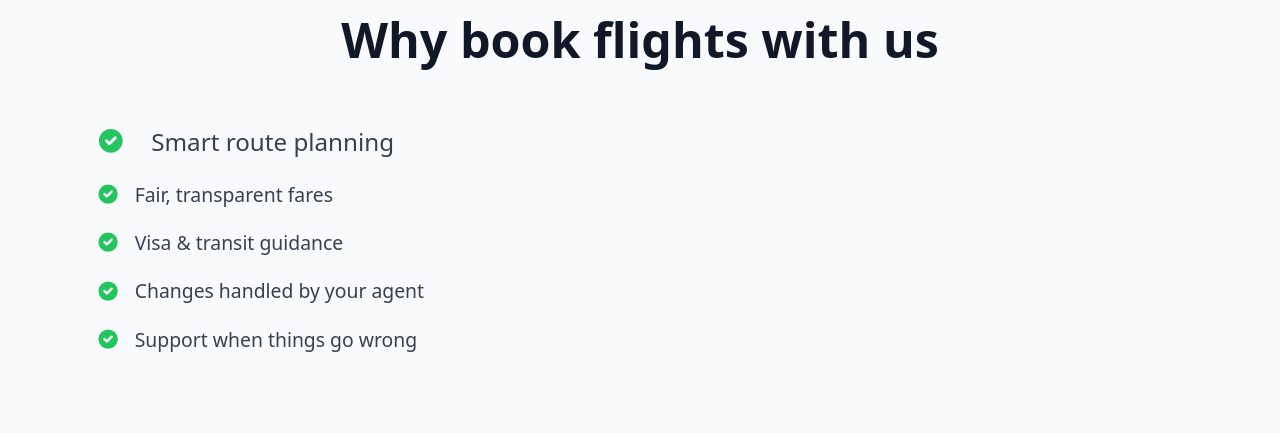
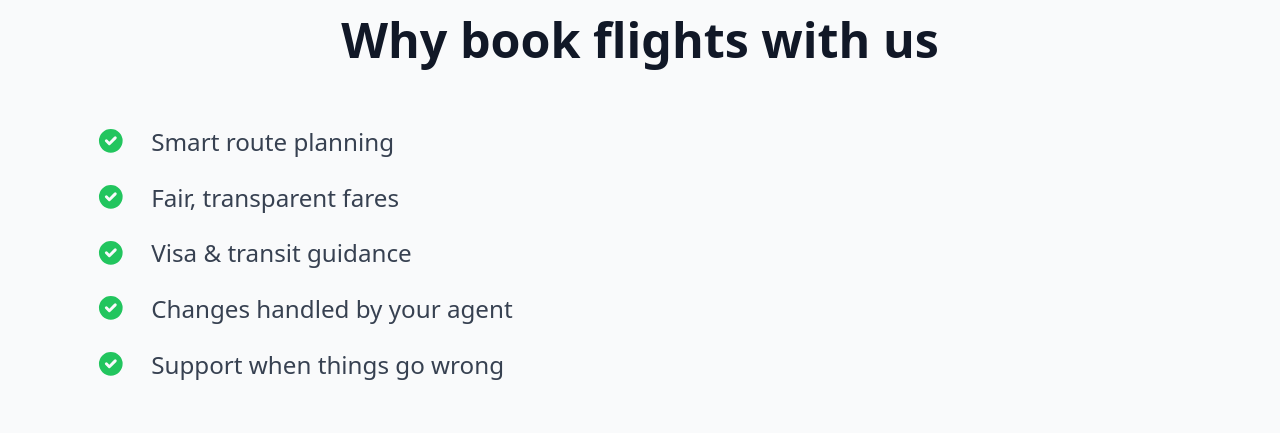
Before and after one commit to ismailnyza/southlink-websie, a Gatsby site: page / in a window 1280 px wide. Shown: the part 2075-2508 px from the top of the page. Built offline with nearby package versions, Linux system fonts and the light colour scheme; Gatsby itself is replaced by a stand-in of ours.

Commit message:
Complete fluid typography conversion for all list items

```diff
--- a/src/pages/index.js
+++ b/src/pages/index.js
@@ -159,29 +159,29 @@ const IndexPage = ({ data }) => {
                 </svg>
                 <span className="text-gray-700" style={{ fontSize: 'clamp(0.9375rem, 2vw + 0.8vh, 1.25rem)' }}>Smart route planning</span>
               </div>
-              <div className="flex items-start gap-3">
-                <svg className="w-5 h-5 text-green-500 flex-shrink-0 mt-0.5" fill="currentColor" viewBox="0 0 20 20">
+              <div className="flex items-start gap-3 sm:gap-4" style={{ gap: 'clamp(0.75rem, 2vw, 1.5rem)' }}>
+                <svg className="text-green-500 flex-shrink-0 mt-0.5" fill="currentColor" viewBox="0 0 20 20" style={{ width: 'clamp(1.25rem, 2vw + 0.5vh, 1.75rem)', height: 'clamp(1.25rem, 2vw + 0.5vh, 1.75rem)' }}>
                   <path fillRule="evenodd" d="M10 18a8 8 0 100-16 8 8 0 000 16zm3.707-9.293a1 1 0 00-1.414-1.414L9 10.586 7.707 9.293a1 1 0 00-1.414 1.414l2 2a1 1 0 001.414 0l4-4z" clipRule="evenodd" />
                 </svg>
-                <span className="text-gray-700">Fair, transparent fares</span>
+                <span className="text-gray-700" style={{ fontSize: 'clamp(0.9375rem, 2vw + 0.8vh, 1.25rem)' }}>Fair, transparent fares</span>
               </div>
-              <div className="flex items-start gap-3">
-                <svg className="w-5 h-5 text-green-500 flex-shrink-0 mt-0.5" fill="currentColor" viewBox="0 0 20 20">
+              <div className="flex items-start gap-3 sm:gap-4" style={{ gap: 'clamp(0.75rem, 2vw, 1.5rem)' }}>
+                <svg className="text-green-500 flex-shrink-0 mt-0.5" fill="currentColor" viewBox="0 0 20 20" style={{ width: 'clamp(1.25rem, 2vw + 0.5vh, 1.75rem)', height: 'clamp(1.25rem, 2vw + 0.5vh, 1.75rem)' }}>
                   <path fillRule="evenodd" d="M10 18a8 8 0 100-16 8 8 0 000 16zm3.707-9.293a1 1 0 00-1.414-1.414L9 10.586 7.707 9.293a1 1 0 00-1.414 1.414l2 2a1 1 0 001.414 0l4-4z" clipRule="evenodd" />
                 </svg>
-                <span className="text-gray-700">Visa & transit guidance</span>
+                <span className="text-gray-700" style={{ fontSize: 'clamp(0.9375rem, 2vw + 0.8vh, 1.25rem)' }}>Visa & transit guidance</span>
               </div>
-              <div className="flex items-start gap-3">
-                <svg className="w-5 h-5 text-green-500 flex-shrink-0 mt-0.5" fill="currentColor" viewBox="0 0 20 20">
+              <div className="flex items-start gap-3 sm:gap-4" style={{ gap: 'clamp(0.75rem, 2vw, 1.5rem)' }}>
+                <svg className="text-green-500 flex-shrink-0 mt-0.5" fill="currentColor" viewBox="0 0 20 20" style={{ width: 'clamp(1.25rem, 2vw + 0.5vh, 1.75rem)', height: 'clamp(1.25rem, 2vw + 0.5vh, 1.75rem)' }}>
                   <path fillRule="evenodd" d="M10 18a8 8 0 100-16 8 8 0 000 16zm3.707-9.293a1 1 0 00-1.414-1.414L9 10.586 7.707 9.293a1 1 0 00-1.414 1.414l2 2a1 1 0 001.414 0l4-4z" clipRule="evenodd" />
                 </svg>
-                <span className="text-gray-700">Changes handled by your agent</span>
+                <span className="text-gray-700" style={{ fontSize: 'clamp(0.9375rem, 2vw + 0.8vh, 1.25rem)' }}>Changes handled by your agent</span>
               </div>
-              <div className="flex items-start gap-3">
-                <svg className="w-5 h-5 text-green-500 flex-shrink-0 mt-0.5" fill="currentColor" viewBox="0 0 20 20">
+              <div className="flex items-start gap-3 sm:gap-4" style={{ gap: 'clamp(0.75rem, 2vw, 1.5rem)' }}>
+                <svg className="text-green-500 flex-shrink-0 mt-0.5" fill="currentColor" viewBox="0 0 20 20" style={{ width: 'clamp(1.25rem, 2vw + 0.5vh, 1.75rem)', height: 'clamp(1.25rem, 2vw + 0.5vh, 1.75rem)' }}>
                   <path fillRule="evenodd" d="M10 18a8 8 0 100-16 8 8 0 000 16zm3.707-9.293a1 1 0 00-1.414-1.414L9 10.586 7.707 9.293a1 1 0 00-1.414 1.414l2 2a1 1 0 001.414 0l4-4z" clipRule="evenodd" />
                 </svg>
-                <span className="text-gray-700">Support when things go wrong</span>
+                <span className="text-gray-700" style={{ fontSize: 'clamp(0.9375rem, 2vw + 0.8vh, 1.25rem)' }}>Support when things go wrong</span>
               </div>
             </div>
           </div>
```
